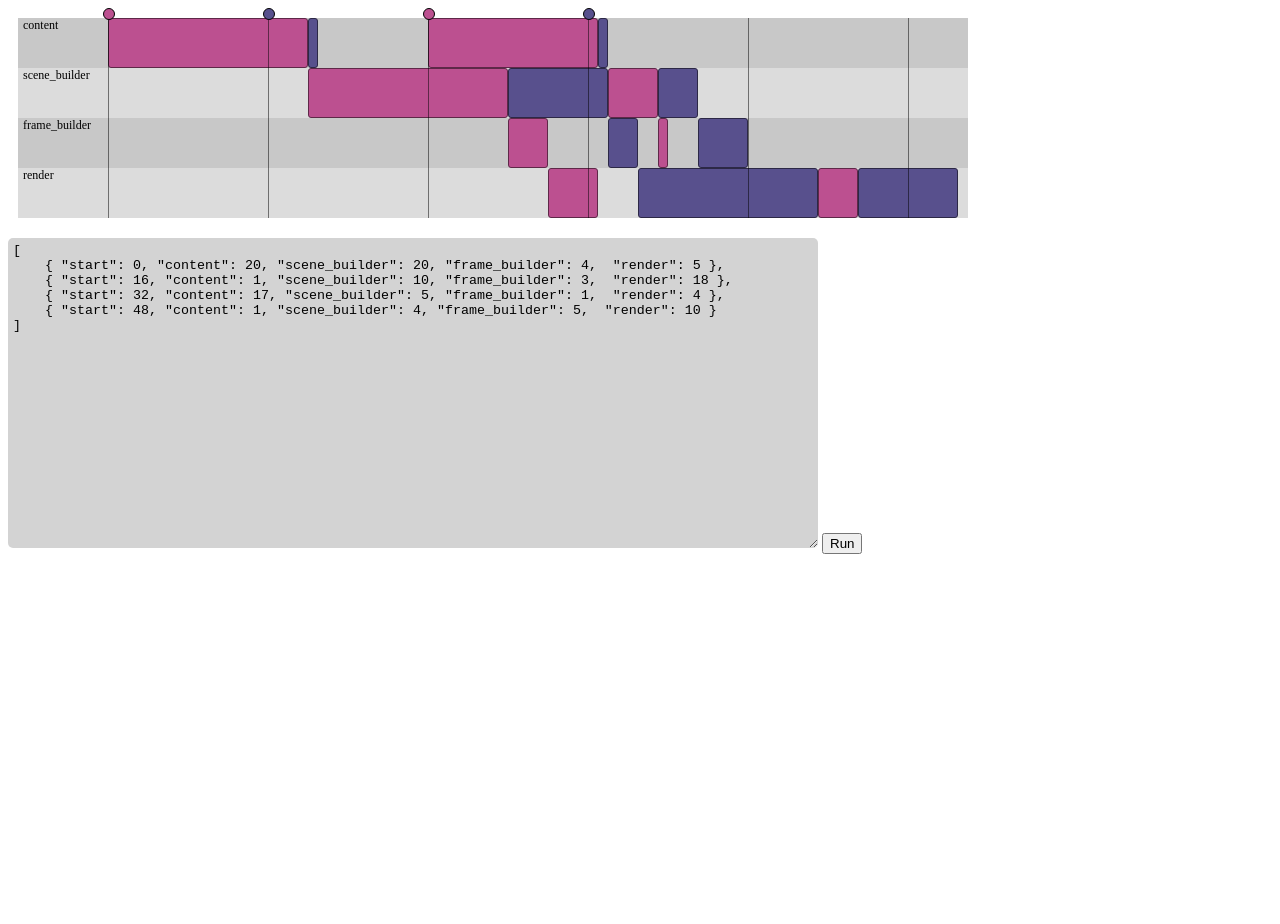
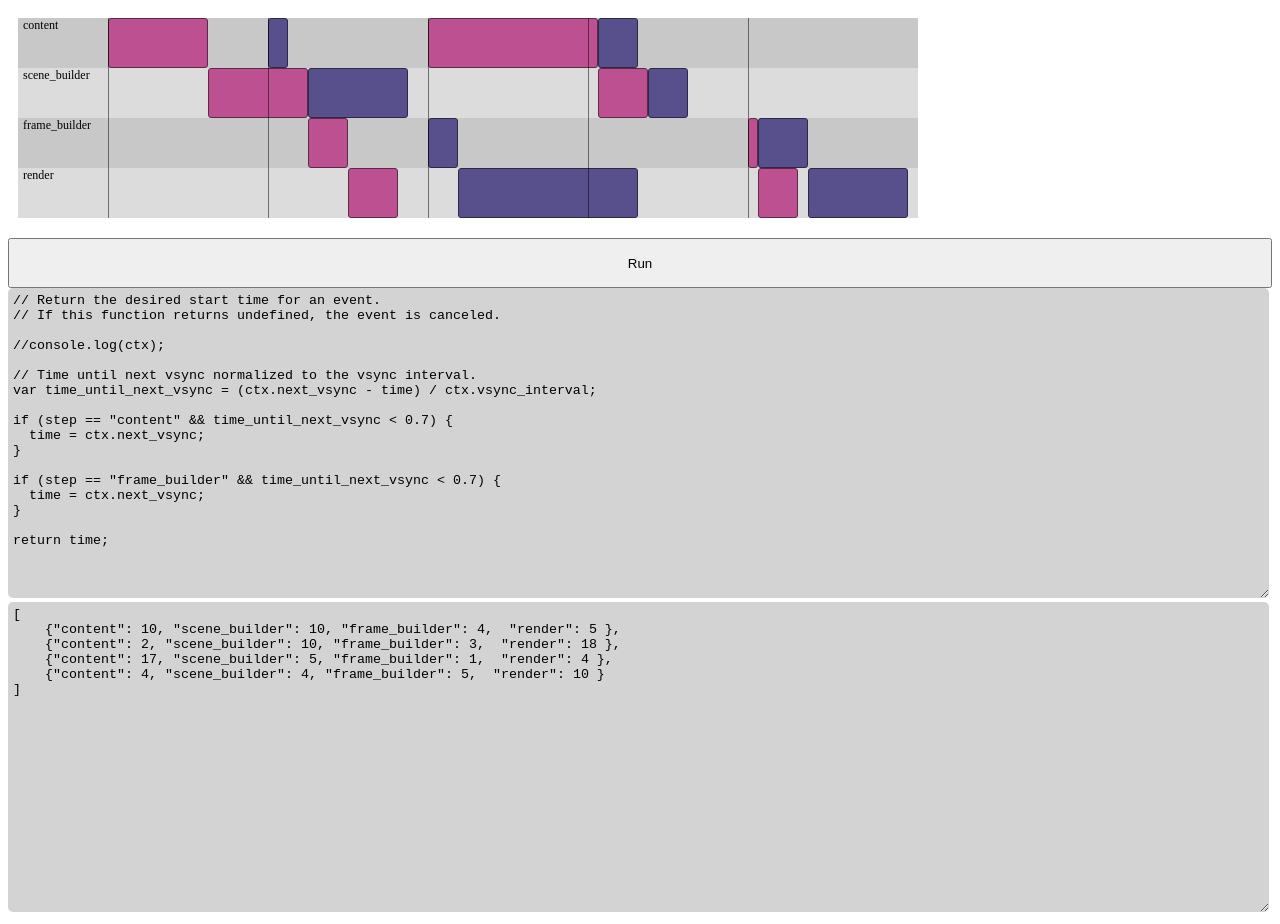
Before and after one commit to nical/frame-scheduling-sim, a plain HTML site: page index.html in a window 1280 px wide. Before the commit the page ends 800 px from the top, so only its background shows below. Drawn offline with Linux system fonts and the light colour scheme.

Commit message:
Add some basic rules fir aligning with vsync

```diff
--- a/index.html
+++ b/index.html
@@ -14,15 +14,39 @@
   </div>
 
   <div id="settings">
-  <textarea id="input">
+
+    <button onclick="run()" id="run">Run</button>
+
+
+<textarea id="rules">
+// Return the desired start time for an event.
+// If this function returns undefined, the event is canceled.
+
+//console.log(ctx);
+
+// Time until next vsync normalized to the vsync interval.
+var time_until_next_vsync = (ctx.next_vsync - time) / ctx.vsync_interval;
+
+if (step == "content" && time_until_next_vsync < 0.7) {
+  time = ctx.next_vsync;
+}
+
+if (step == "frame_builder" && time_until_next_vsync < 0.7) {
+  time = ctx.next_vsync;
+}
+
+return time;
+</textarea>
+
+    <textarea id="input">
 [
-    { "start": 0, "content": 20, "scene_builder": 20, "frame_builder": 4,  "render": 5 },
-    { "start": 16, "content": 1, "scene_builder": 10, "frame_builder": 3,  "render": 18 },
-    { "start": 32, "content": 17, "scene_builder": 5, "frame_builder": 1,  "render": 4 },
-    { "start": 48, "content": 1, "scene_builder": 4, "frame_builder": 5,  "render": 10 }
+    {"content": 10, "scene_builder": 10, "frame_builder": 4,  "render": 5 },
+    {"content": 2, "scene_builder": 10, "frame_builder": 3,  "render": 18 },
+    {"content": 17, "scene_builder": 5, "frame_builder": 1,  "render": 4 },
+    {"content": 4, "scene_builder": 4, "frame_builder": 5,  "render": 10 }
 ]
-  </textarea>
-  <button onclick="run()">Run</button>
+    </textarea>
+
   </div>
 
   </body>
--- a/index.js
+++ b/index.js
@@ -1,5 +1,5 @@
 
-const KEYS = [
+const STEPS = [
     "content",
     "scene_builder",
     "frame_builder",
@@ -19,9 +19,17 @@ const BLOCK_BORDERS = [
 const SCALE = 10;
 const TRACK_START_PX = 100;
 
+function snap_to_vsync(time, vsync_interval) {
+    var m = time % vsync_interval;
+    if (m == 0) {
+        return time;
+    }
+    return time + vsync_interval - m;
+}
+
 // Return the desired start time for an event.
 // If this function returns undefined, the event is canceled.
-function scheduling_logic(key, time, history, settings) {
+function scheduling_logic(step, time, history, settings) {
 
     return time;
 }
@@ -31,11 +39,11 @@ var settings = {
     content: { snap_to_vsync: true, }
 };
 
-function add_block(key, evt_idx, t0, t1) {
+function add_block(step, evt_idx, t0, t1) {
     var blocks = document.getElementById("blocks");
     var block = document.createElement("div");
     block.classList.add("tl_block");
-    block.classList.add(key);
+    block.classList.add(step);
     const start = t0 * SCALE;
     const length = (t1 - t0) * SCALE;
     block.style.left = TRACK_START_PX + start + "px";
@@ -54,7 +62,7 @@ function add_event_start_block(time, evt_idx) {
     blocks.appendChild(block);
 }
 
-function add_track(key, track_idx, max_t) {
+function add_track(step, track_idx, max_t) {
     var blocks = document.getElementById("blocks");
 
     const y = 10 + track_idx * 50;
@@ -67,7 +75,7 @@ function add_track(key, track_idx, max_t) {
     track.style.backgroundColor = "rgb(" + c + "," + c + ","+c+")";
     blocks.appendChild(track);
 
-    var name_text = document.createTextNode(key);
+    var name_text = document.createTextNode(step);
     var name = document.createElement("div");
     name.classList.add("track_name");
     name.style.top = y + "px";
@@ -88,7 +96,47 @@ function reset_view() {
     blocks.innerHTML = "";
 }
 
-function simulate(settings, timeline) {
+function get_in_flight(time, events) {
+    var idx = 0
+    var prev = events[0];
+    for (var event of events) {
+        if (event.time > time) {
+            return { event: prev, idx: idx };
+        }
+
+        prev = event;
+        idx += 1;
+    }
+
+    return { event: prev, idx: idx - 1 };
+}
+
+function update_in_flight(add_or_sub, step, time, events) {
+    var prev = get_in_flight(time, events);
+
+    var event = {
+        time: time,
+        content: prev.event.content,
+        scene_builder: prev.event.scene_builder,
+        frame_builder: prev.event.frame_builder,
+        render: prev.event.render,
+        all: prev.event.all,
+    };
+
+    if (add_or_sub == "add") {
+        event[step] += 1;
+    } else if (add_or_sub == "sub") {
+        event[step] -= 1;
+    } else {
+        console.log("unexepected parameter in update_in_flight");
+    }
+
+    events.splice(prev.idx, 0, event);
+}
+
+function simulate(settings, timeline, rules) {
+    console.log("Run simulation");
+
     var current_time = {
         content: 0,
         scene_builder: 0,
@@ -96,41 +144,78 @@ function simulate(settings, timeline) {
         render: 0,
     };
 
+    var in_flight = [{
+        time: 0,
+        content: 0,
+        scene_builder: 0,
+        frame_builder: 0,
+        render: 0,
+        all: 0,
+    }];
+
     let items = {};
-    for (const key of KEYS) {
-        items[key] = [];
+    for (const step of STEPS) {
+        items[step] = [];
     }
 
     var dropped_frames = 0;
+    var next_content_frame = 0;
 
     for (var evt_idx = 0; evt_idx < timeline.length; evt_idx++) {
         var evt = timeline[evt_idx];
-        var t = evt.start;
+        var t = 0;
 
-        console.log("event " + evt_idx);
+        update_in_flight("add", "all", t, in_flight);
+        for (const step of STEPS) {
+            if (evt[step] == undefined) {
+                continue;
+            }
+            var history = items[step];
+            var prev_start = undefined;
+            if (history.length > 0) {
+                prev_start = history[history.length - 1].t0;
+            }
+            if (step == "content") {
+                t = next_content_frame;
+            }
 
-        for (const key of KEYS) {
-            if (evt[key] != undefined) {
-                var t0 = Math.max(t, current_time[key]);
-                t0 = scheduling_logic(key, t0, items[key], settings);
+            var t0 = Math.max(t, current_time[step]);
+            var sim = {
+                //history: items[step],
+                settings: settings,
+                next_vsync: snap_to_vsync(t0, settings.vsync_interval),
+                in_flight: get_in_flight(t0, in_flight),
+                previous_start: prev_start,
+                vsync_interval: settings.vsync_interval,
+            };
+            t0 = rules(step, t0, sim);
 
-                if (t0 == undefined) {
-                    dropped_frames += 1;
-                    break;
-                }
+            if (t0 == undefined) {
+                dropped_frames += 1;
+                break;
+            }
 
-                var t1 = t0 + evt[key];
+            var t1 = t0 + evt[step];
 
-                items[key].push({ evt_idx: evt_idx, t0: t0, t1: t1 });
-                current_time[key] = t1;
-                t = t1;
+            update_in_flight("add", step, t0, in_flight);
+            update_in_flight("sub", step, t1, in_flight);
+
+            items[step].push({ evt_idx: evt_idx, t0: t0, t1: t1 });
+            current_time[step] = t1;
+            t = t1;
+
+            if (step == "content") {
+                // Target the vsync tick following the one that this started at.
+                next_content_frame = t0 - (t0 % settings.vsync_interval) + settings.vsync_interval;
             }
         }
+
+        update_in_flight("sub", "all", t, in_flight);
     }
 
     var max_t = 0;
-    for (const key of KEYS) {
-        max_t = Math.max(current_time[key], max_t);
+    for (const step of STEPS) {
+        max_t = Math.max(current_time[step], max_t);
     }
 
     return {
@@ -143,15 +228,12 @@ function update_view(settings, simulation, timeline) {
     reset_view();
 
     var track_idx = 0;
-    for (const key of KEYS) {
-        console.log("--- " + key);
-
-        add_track(key, track_idx, simulation.max_t);
+    for (const step of STEPS) {
+        add_track(step, track_idx, simulation.max_t);
         track_idx += 1;
 
-        for (const item of simulation.items[key]) {
-            console.log(item);
-            add_block(key, item.evt_idx, item.t0, item.t1);
+        for (const item of simulation.items[step]) {
+            add_block(step, item.evt_idx, item.t0, item.t1);
         }
     }
 
@@ -161,16 +243,21 @@ function update_view(settings, simulation, timeline) {
         vsync_t += settings.vsync_interval;
     }
 
-    for (var evt_idx = 0; evt_idx < timeline.length; evt_idx++) {
-        add_event_start_block(timeline[evt_idx].start, evt_idx);
-    }
+    //for (var evt_idx = 0; evt_idx < timeline.length; evt_idx++) {
+    //    add_event_start_block(timeline[evt_idx].start, evt_idx);
+    //}
 }
 
 
 function run() {
-    let text_area = document.getElementById("input");
-    var timeline = JSON.parse(text_area.value);
-    const sim = simulate(settings, timeline);
+    var input_text_area = document.getElementById("input");
+    var timeline = JSON.parse(input_text_area.value);
+
+    var rules_text_area = document.getElementById("rules");
+    rules_src = "function logic(step, time, ctx) {" + rules_text_area.value + "}";
+    eval(rules_src);
+
+    const sim = simulate(settings, timeline, logic);
     update_view(settings, sim, timeline);
 }
 
--- a/style.css
+++ b/style.css
@@ -58,7 +58,16 @@
 }
 
 #input {
-    width: 800px;
+    width: 99%;
+    height: 300px;
+    background-color: lightgrey;
+    border: none;
+    border-radius: 5px;
+    padding: 5px;
+}
+
+#rules {
+    width: 99%;
     height: 300px;
     background-color: lightgrey;
     border: none;
@@ -72,3 +81,8 @@
     width: 100%;
     overflow: scroll;
 }
+
+#run {
+    width: 100%;
+    height: 50px;
+}
```
